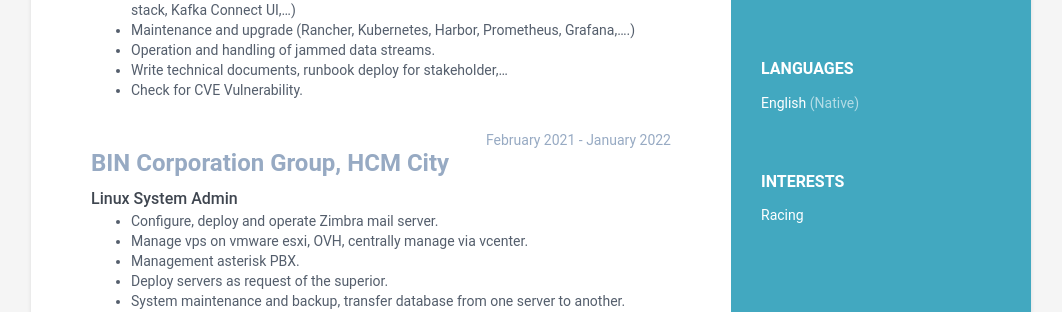
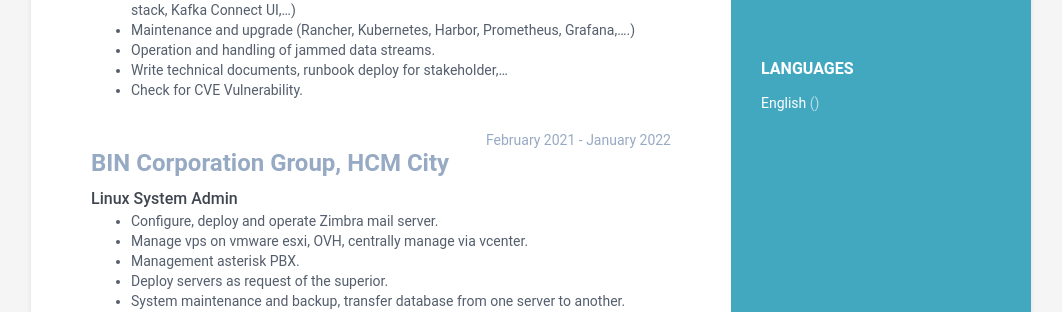
Before and after one commit to thongstylish/thongstylish.github.io, a Jekyll site: the page built from index.html, in a window 1280 px wide. Shown: the part 621-933 px from the top of the page, without its empty margins (109-1171 px from the left). Built offline with Jekyll 4.4.1, drawn with Linux system fonts in a browser that asks for light colours; part of the change alters nothing that is shown.

Commit message:
comment interests

```diff
--- a/_data/data.yml
+++ b/_data/data.yml
@@ -34,13 +34,13 @@ sidebar:
     title: Languages
     info:
       - idiom: English
-        level: Native
+        level:
 
-  interests:
-    title: Interests
-    info:
-      - item: Racing
-        link:
+  # interests:
+  #   title: Interests
+  #   info:
+  #     - item: Racing
+  #       link:
 
 education:
   title: Education
```
